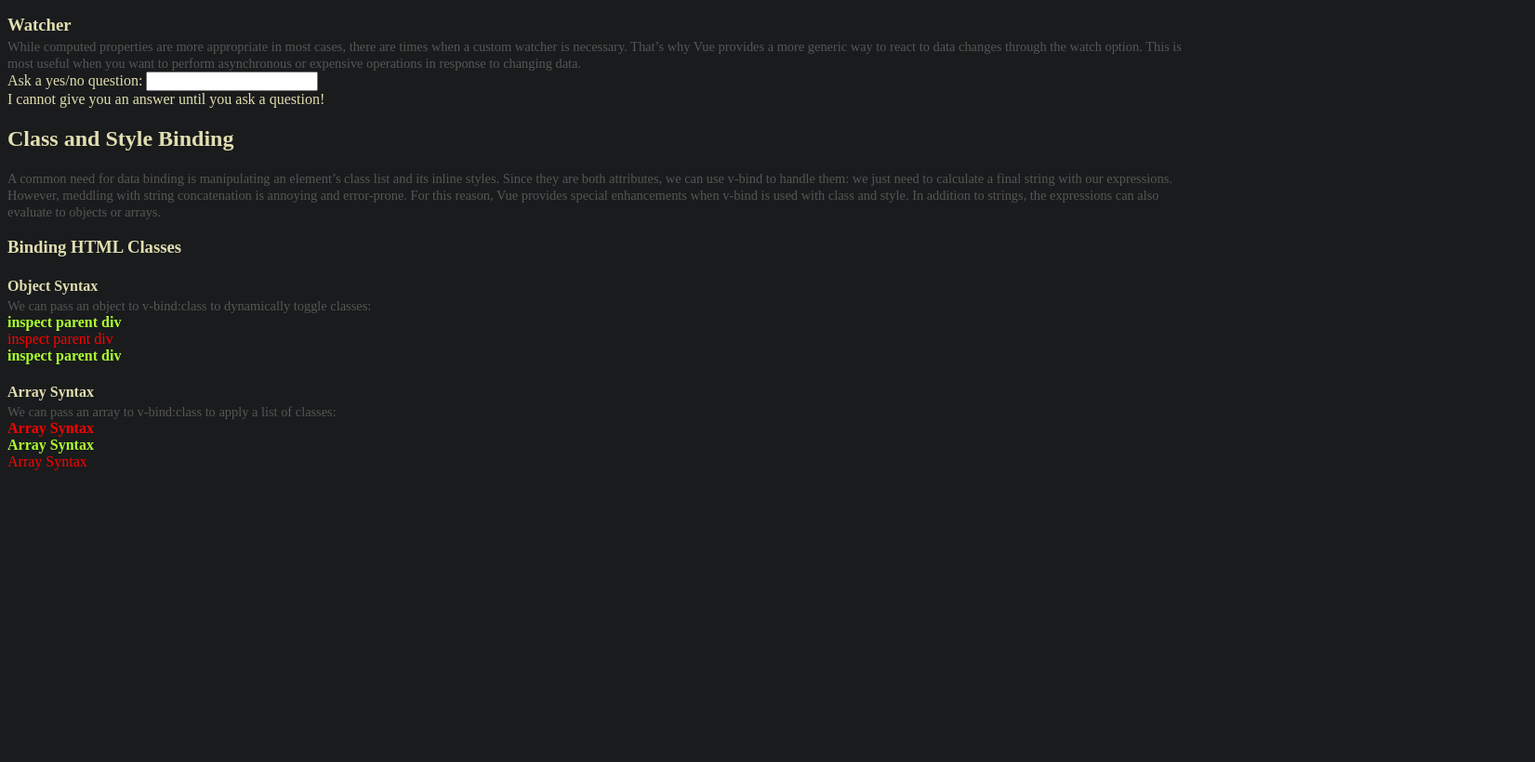
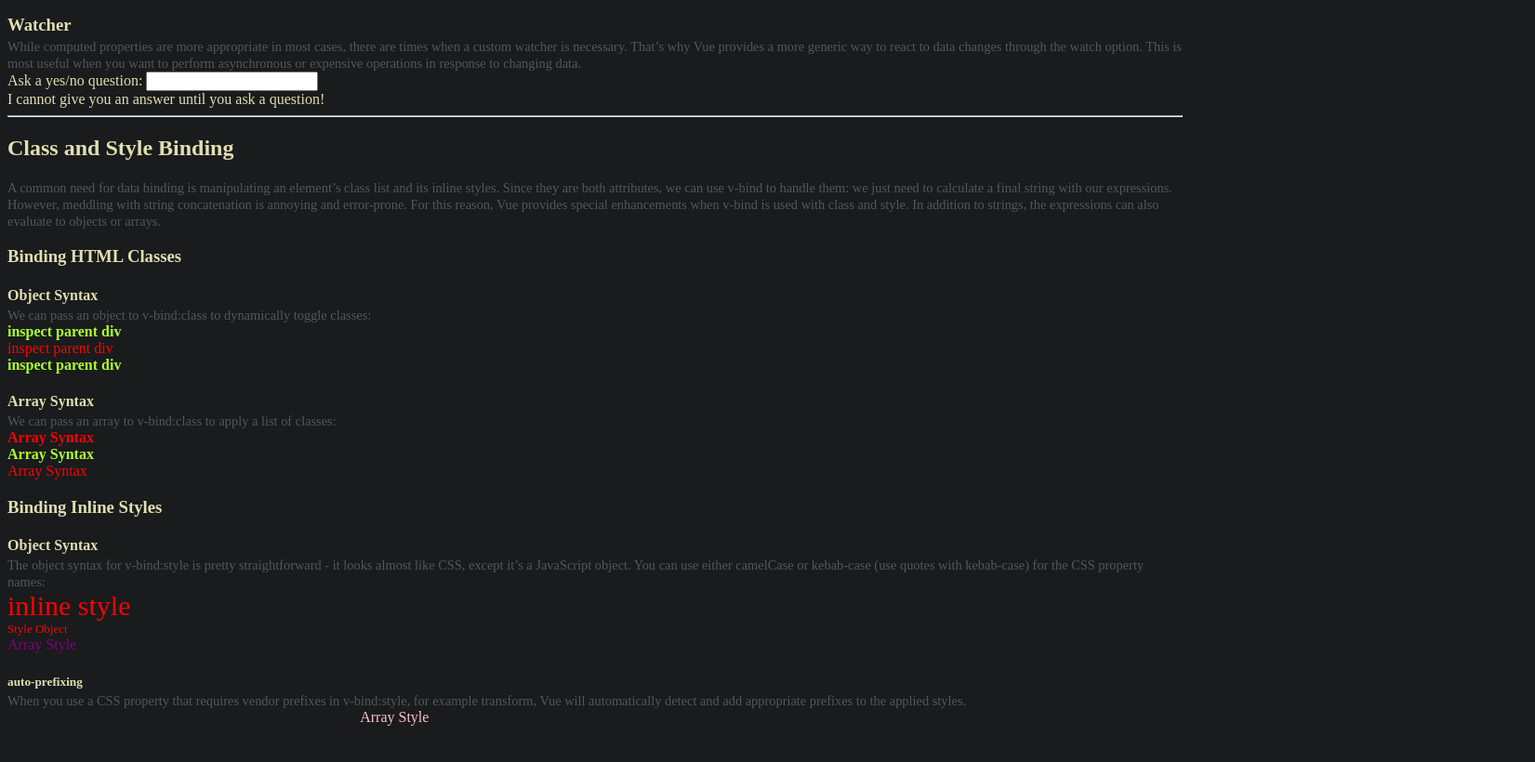
Before and after one commit to Radizzt/vueJS, a plain HTML site: page index.html in a window 1280 px wide. Shown: the part 2005-2825 px from the top of the page at 93% size, 1651 px wide, since content can reach past the window. Before the commit the page ends 2591 px from the top, so only its background shows below. Drawn offline with nearby package versions, Linux system fonts and the light colour scheme.

Commit message:
Class and Style Bindings: Binding Iniline Styles Completed.

```diff
--- a/index.html
+++ b/index.html
@@ -180,6 +180,8 @@
     <p>{{answer}}</p>
 </div>
 
+<hr>
+
 <h2>Class and Style Binding</h2>
 <span class="info">A common need for data binding is manipulating an element’s class list and its inline styles. Since they are both attributes, we can use v-bind to handle them: we just need to calculate a final string with our expressions. However, meddling with string concatenation is annoying and error-prone. For this reason, Vue provides special enhancements when v-bind is used with class and style. In addition to strings, the expressions can also evaluate to objects or arrays.</span>
 
@@ -220,6 +222,32 @@
     </div>
 </div>
 
+<h3>Binding Inline Styles</h3>
+<h4>Object Syntax</h4>
+<span class="info">The object syntax for v-bind:style is pretty straightforward - it looks almost like CSS, except it’s a JavaScript object. You can use either camelCase or kebab-case (use quotes with kebab-case) for the CSS property names:</span>
+
+<div id="bind1">
+    <!--inline style (Change fontsize with bind1['fontSize'] = 33-->
+    <div v-bind:style="{color: activeColor, fontSize: fontSize + 'px'}">
+        <p>inline style</p>
+    </div>
+    <!--style object-->
+    <div v-bind:style="styleObject">
+        <p>Style Object</p>
+    </div>
+    <!--array Syntax -->
+    <div v-bind:style="[baseStyles, overridingStyles]">
+        <p>Array Style</p>
+    </div>
+    <h5>auto-prefixing</h5>
+    <span class="info">When you use a CSS property that requires vendor prefixes in v-bind:style, for example transform, Vue will automatically detect and add appropriate prefixes to the applied styles.</span>
+    <!--Transform -->
+    <div v-bind:style="transformObject">
+        <p>Array Style</p>
+    </div>
+</div>
+
+
 
 
 <script
--- a/js/class_style_binding.js
+++ b/js/class_style_binding.js
@@ -33,3 +33,28 @@ var class2 = new Vue({
         isActive: true
     }
 });
+
+/** Binding Inline Style **/
+/*Object Syntax*/
+var bind1 = new Vue({
+   el:"#bind1",
+    data:{
+        activeColor: 'red',
+        fontSize: 30,
+        styleObject:{
+            color: 'red',
+            'font-size': '13px'
+        },
+        baseStyles:{
+            color : "yellow"
+        },
+        overridingStyles:{
+            color:"purple"
+        },
+        transformObject:{
+            color : "pink",
+            position: 'relative',
+            transform: "translateX(30%)"
+        }
+    }
+});
```
